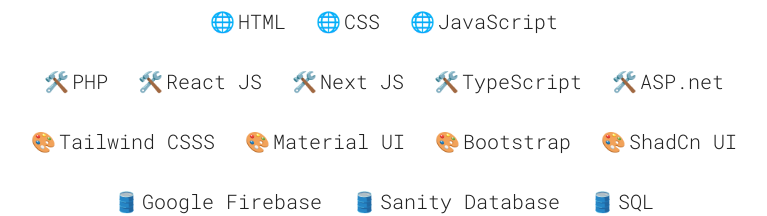
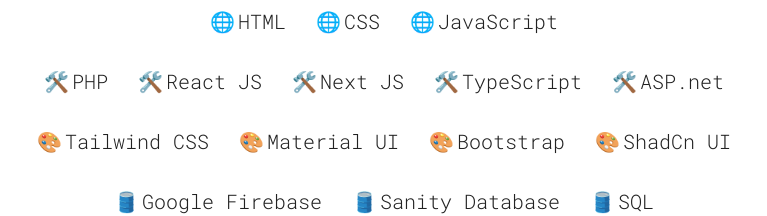
Before and after one commit to Sharath282000/Portfolio-website, a React (Vite) app: page / in a window 1280 px wide. Shown: the part 2820-3036 px from the top of the page, without its empty margins (256-1023 px from the left). Built offline with nearby package versions, Linux system fonts and the light colour scheme.

Commit message:
Updated skills

```diff
--- a/src/components/Skills/Skills.jsx
+++ b/src/components/Skills/Skills.jsx
@@ -53,7 +53,7 @@
   const stylings =[
     {
       id: 9,
-      skill: "Tailwind CSSS",
+      skill: "Tailwind CSS",
       icon: "🎨",
     },
     {
```
